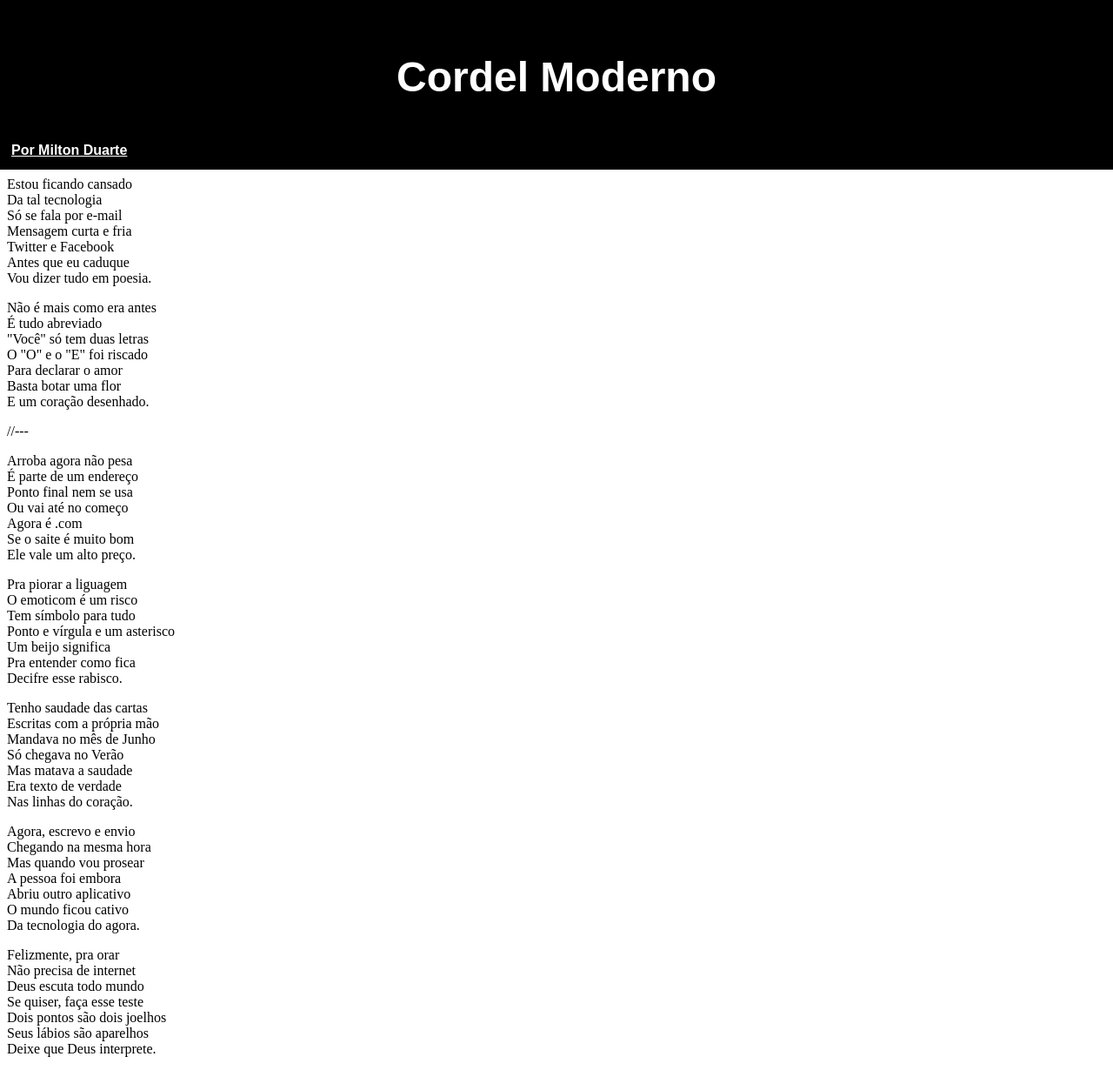
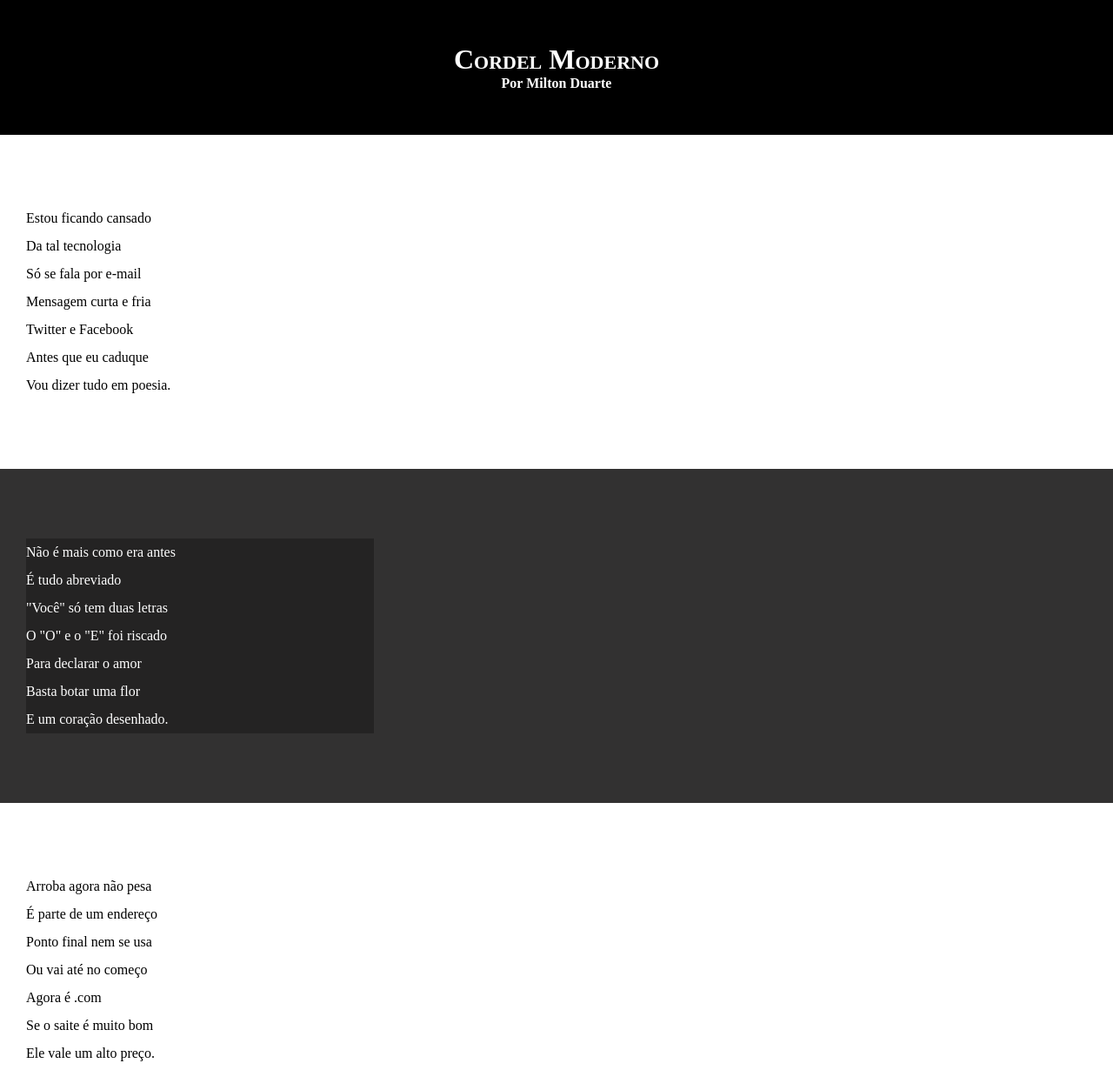
Before and after one commit to camiladlima/camiladlima.github.io, a plain HTML site: page desafios/d011/pacote-d012/cordel.html in a window 1280 px wide. Shown: the top 1230 px of the page at 87% size. Drawn offline with Linux system fonts and the light colour scheme.

Commit message:
atualizei estilos

```diff
--- a/desafios/d011/pacote-d012/cordel.css
+++ /dev/null
@@ -1,40 +0,0 @@
-@charset "UTF-8";
-
-header{
-    background-color: black;
-    padding: 10px;
-    margin: -8px;
-
-}
-
-nav{
-    padding: 3px;
-}
-
-h1{
-    color: white;
-    font-family: Arial, Helvetica, sans-serif;
-    text-align: center;
-    font-weight: bolder;
-    font-size: 3em;
-
-}
-
-nav > a{
-
-    font-family: Arial, Helvetica, sans-serif;
-    font-weight: bold;
-    color: white;
-    text-align: center;
-}
-
-
-p{
-    text-align: justify;
-}
-
-.a{
-    background-color: white;
-    height:;
-
-}
--- a/desafios/d011/pacote-d012/cordel.html
+++ b/desafios/d011/pacote-d012/cordel.html
@@ -4,19 +4,19 @@
     <meta charset="UTF-8">
     <meta name="viewport" content="width=device-width, initial-scale=1.0">
     <title>Cordel Moderno</title>
-    <link rel="stylesheet" href="cordel.css">
+    <link rel="stylesheet" href="estilo/cordel.css">
 </head>
 <body>
-    <section>
     <header>
-            <nav>
-                <h1>Cordel Moderno</h1>
+        <h1>
+            Cordel Moderno
+        </h1>
+        <p>
             <a href=" https://www.recantodasletras.com.br/poesias/3186743">Por Milton Duarte</a>
-            </nav>
+        </p>
     </header>
-        <article>
-            <main>
-                <p class="a">
+           <section class="normal">
+                <p>
                     Estou ficando cansado <br>
                     Da tal tecnologia <br>
                     Só se fala por e-mail <br>
@@ -25,10 +25,10 @@
                     Antes que eu caduque <br>
                     Vou dizer tudo em poesia. <br>
                 </p>
+            </section>
 
-
-
-                <p class="b">
+            <section class="imagem">
+                <p>
                     Não é mais como era antes <br>
                     É tudo abreviado <br>
                     "Você" só tem duas letras <br>
@@ -37,10 +37,10 @@
                     Basta botar uma flor <br>
                     E um coração desenhado. <br>
                 </p>
+            </section>
 
-                //---
-
-                <p class="c">
+            <section class="normal">
+                <p>
                     Arroba agora não pesa <br>
                     É parte de um endereço <br>
                     Ponto final nem se usa <br>
@@ -50,7 +50,7 @@
                     Ele vale um alto preço. <br>
                 </p>
 
-                <p class="e">
+                <p>
                     Pra piorar a liguagem <br>
                     O emoticom é um risco <br>
                     Tem símbolo para tudo <br>
@@ -60,9 +60,10 @@
                     Decifre esse rabisco. <br>
                 </p>
 
+            </section>
 
-
-                <p class="f">
+            <section class="imagem">
+                <p>
                     Tenho saudade das cartas <br>
                     Escritas com a própria mão <br>
                     Mandava no mês de Junho <br>
@@ -71,10 +72,10 @@
                     Era texto de verdade <br>
                     Nas linhas do coração. <br>
                 </p>
+            </section>
 
-
-
-                <p class="g">
+            <section class="normal">
+                <p>
                     Agora, escrevo e envio <br>
                     Chegando na mesma hora <br>
                     Mas quando vou prosear <br>
@@ -84,7 +85,7 @@
                     Da tecnologia do agora. <br>
                 </p>
 
-                <p class="h">
+                <p>
                     Felizmente, pra orar <br>
                     Não precisa de internet <br>
                     Deus escuta todo mundo <br>
@@ -93,11 +94,9 @@
                     Seus lábios são aparelhos <br>
                     Deixe que Deus interprete. <br>
                 </p>
-            </main>
-        </article>
             </section>
     <footer>
-        <p>Site criando por <a href="https://gustavo guanabara.github.io">Gustavo Guanabara</a> para o <a href=" ">Curso em Vídeo</a></p>
+        <p>Site criando por <a href="https://gustavo guanabara.github.io" target="_blank">Gustavo Guanabara</a> para o <a href="https://www.cursoemvideo.com" target="_blank">Curso em Vídeo</a></p>
     </footer>
 </body>
 </html>
--- /dev/null
+++ b/desafios/d011/pacote-d012/estilo/cordel.css
@@ -0,0 +1,67 @@
+@charset "UTF-8";
+
+*{
+    margin: 0px;
+    padding: 0px;
+}
+
+html, body{
+    min-height: 100vh;
+    background-color: rgb(149, 163, 163);
+}
+
+header{
+    background-color: black;
+    color: white;
+    text-align: center;
+}
+
+header > h1{
+    padding-top: 50px;
+    font-variant: small-caps;
+}
+
+header > p{
+    padding-bottom: 50px;
+}
+
+a{
+    color: white;
+    text-decoration: none;
+    font-weight: bolder;
+}
+
+a:hover{
+    text-decoration: underline;
+}
+
+section{
+    padding-top: 10vh;
+    padding-bottom: 10vh;
+    line-height: 2em;
+    padding-left: 30px;
+}
+
+section.normal{
+    background-color: white;
+    color: black;
+}
+
+section.imagem{
+    background-color: rgb(50, 49, 49);
+    color: white;
+
+
+}
+
+section.imagem > p {
+    width: 400px;
+    background-color: rgba(0, 0, 0, 0.282);
+}
+
+footer{
+    background-color: black;
+    color: white;
+    text-align: center;
+    padding: 10px;
+}
```
Lines whose indentation alone changed are shown as unchanged.
